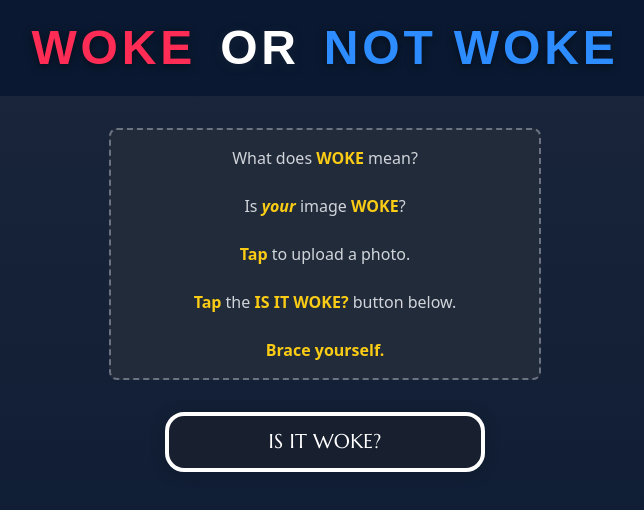
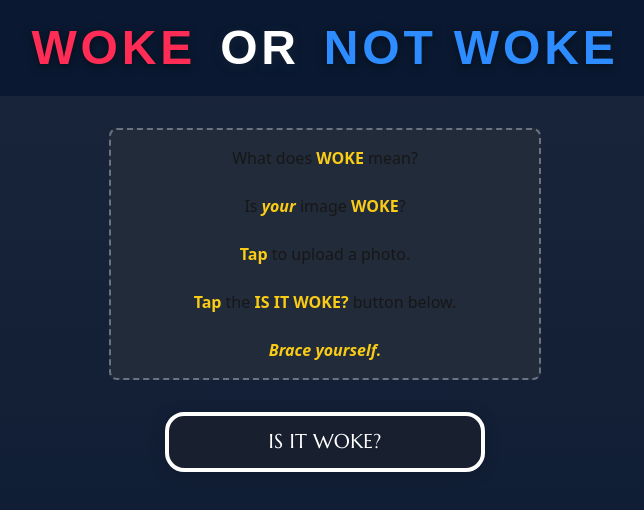
Before and after one commit to fundamentaldatum/woke-or-not-woke, a React (Vite) app: page / in a window 1280 px wide. Shown: the top 510 px of the page, without its empty margins (315-959 px from the left). Built offline with nearby package versions, Linux system fonts and the light colour scheme; no server answers; a web font is replaced by a local one.

Commit message:
Color & Italics Styling Update

```diff
--- a/src/components/photo/PhotoUpload.tsx
+++ b/src/components/photo/PhotoUpload.tsx
@@ -55,7 +55,7 @@ export const PhotoUpload: React.FC<PhotoUploadProps> = ({
             />
           </div>
         ) : (
-          <span className="text-gray-300">
+          <span className="text-white-300">
             What does <b className="text-yellow-400">WOKE</b> mean?
             <br />
             <br />
@@ -68,7 +68,7 @@ export const PhotoUpload: React.FC<PhotoUploadProps> = ({
             <b className="text-yellow-400">Tap</b> the <b className="text-yellow-400">IS IT WOKE?</b> button below.
             <br />
             <br />
-            <b className="text-yellow-400">Brace yourself.</b>
+            <b><i className="text-yellow-400">Brace yourself.</i></b>
           </span>
         )}
         <input
```
